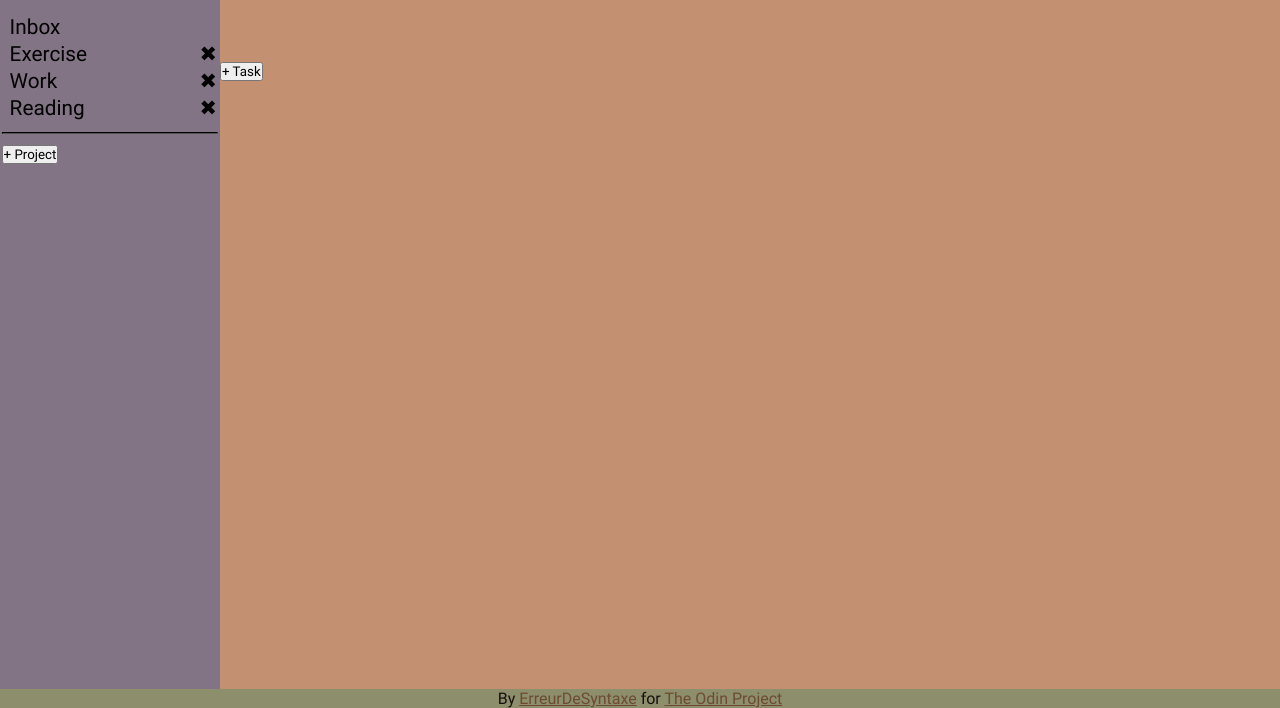
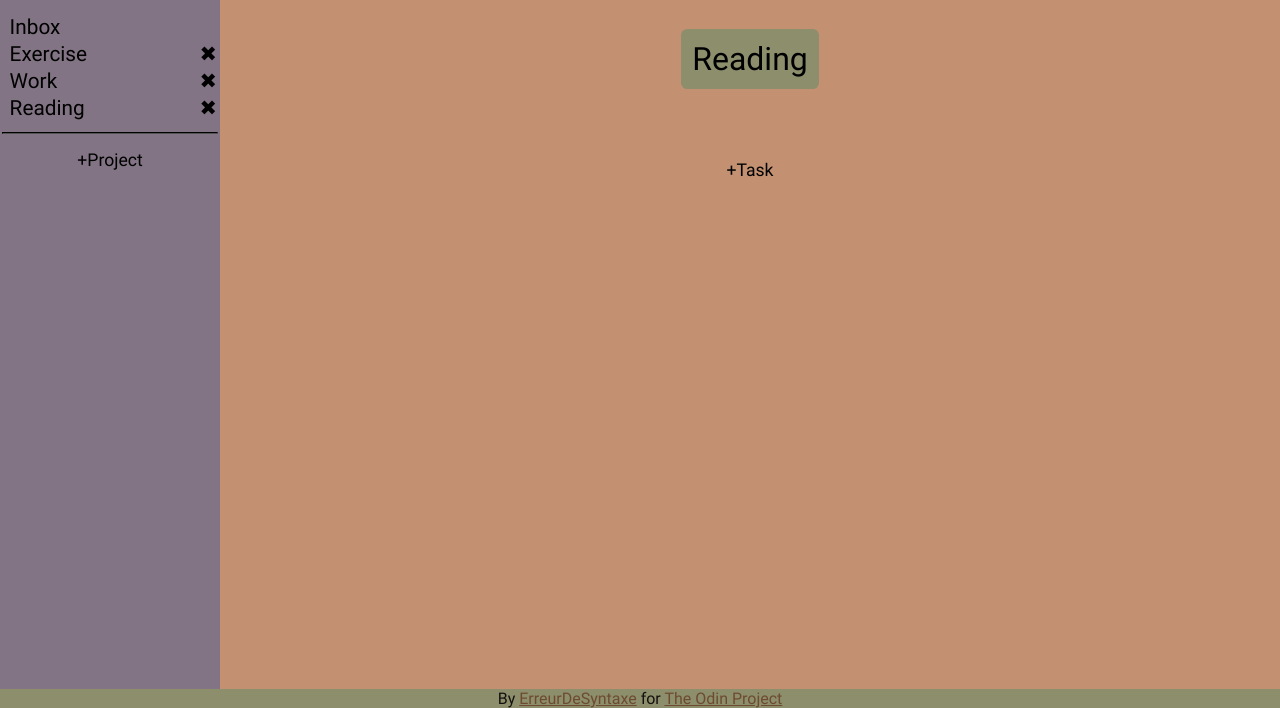
Before and after one commit to ErreurDeSyntaxe/full-stack-todo, a website built with webpack: page dist/index.html in a window 1280 px wide. Shown: the part 92-800 px from the top of the page. Built offline with nearby package versions, Linux system fonts and the light colour scheme.

Commit message:
Style and build input

```diff
--- a/src/index.js
+++ b/src/index.js
@@ -4,6 +4,7 @@ import { todoApp } from './logic';
 
 buildPage();
 const app = todoApp();
+app.newProjectInput();
 app.readLocally();
 app.addProject('Inbox');
 app.addProject('Exercise');
--- a/src/logic.js
+++ b/src/logic.js
@@ -21,14 +21,12 @@ function todoApp() {
   const addProject = (newProject) => {
     for (const project of projectList) {
       if (project.getName() === newProject) {
-        // console.log(`A project called ${newProject} already exists.`);
         return;
       }
     }
 
     projectList.push(Project(newProject));
-    displayProjects(getProjects());
-    // console.log(`New project '${newProject}' added.`);
+    displayProjects();
     // The newly created project becomes the focus
     currentProject = projectList.length - 1;
   };
@@ -41,9 +39,17 @@ function todoApp() {
     for (let i = 0; i < projectList.length; i++) {
       if (projectList[i].getName() === unwantedProject) {
         projectList.splice(i, 1);
+
+        // TODO: remove the tasks belonging to the deleted project
+        for (let j = taskList.length - 1; j >= 0; j--) {
+          if (taskList[j].getParent() === unwantedProject) {
+            taskList.splice(j, 1);
+          }
+        }
+
         // Back to Inbox project
         selectProject('Inbox');
-        displayProjects(getProjects());
+        displayProjects();
         printAll();
         return;
       }
@@ -58,10 +64,12 @@ function todoApp() {
     for (let i = 0; i < projectList.length; i++) {
       if (wanted === projectList[i].getName()) {
         currentProject = i;
-        // console.log(`Project '${wanted}' selected.`);
         displayTasks();
       }
     }
+
+    const parentProject = document.getElementById('parentProject');
+    parentProject.textContent = wanted;
   };
 
   const getProjects = () => projectList;
@@ -70,28 +78,30 @@ function todoApp() {
 
   const addTask = (newTask) => {
     // Check if task already exists
+    if (taskList.length !== 0) {
       for (const task of taskList) {
         if (
           task.getParent() === getProjects()[getCurrentProject()].getName() &&
           task.getName() === newTask
         ) {
           // Refuse to add task because it exists
-        // console.log(
-        //   `A task called ${newTask} in project ${getProjects()[
-        //     getCurrentProject()
-        //   ].getName()} already exists.`
-        // );
+          console.log(
+            `A task called '${newTask}' in project '${getProjects()[
+              getCurrentProject()
+            ].getName()}' already exists.`
+          );
           return;
+        }
       }
     }
 
     // Add task to task list
     taskList.push(Task(newTask, getProjects()[getCurrentProject()].getName()));
-    // console.log(
-    //   `New task '${newTask}' in project '${getProjects()[
-    //     getCurrentProject()
-    //   ].getName()}' added.`
-    // );
+    console.log(
+      `New task '${newTask}' in project '${getProjects()[
+        getCurrentProject()
+      ].getName()}' added.`
+    );
   };
 
   const removeTask = (unwantedTask) => {
@@ -105,12 +115,12 @@ function todoApp() {
         taskList[i].getParent() === getProjects()[getCurrentProject()].getName()
       ) {
         taskList.splice(i, 1);
+        displayTasks();
+        printAll();
         return;
       }
     }
   };
-
-  const getTasks = () => taskList;
 
   const storeLocally = () => {
     // Store the projects
@@ -126,29 +136,27 @@ function todoApp() {
       const fullName = `${parentName}#$%${taskName}`;
       return fullName;
     });
+
     localStorage.setItem('localTasks', JSON.stringify(taskNames));
   };
 
   const readLocally = () => {
     // Retrieve the projects from storage
     const localProjects = JSON.parse(localStorage.getItem('localProjects'));
-    // console.log(localProjects);
 
-    // There's nothing in storage. Abort.
-    if (!localProjects) return;
-
+    // If there's something in storage
+    if (localProjects) {
       localProjects.forEach((project) => {
         // Add each name found in storage as a project
         addProject(project);
       });
+    }
 
     // Retrieve the tasks from storage
     const localTasks = JSON.parse(localStorage.getItem('localTasks'));
-    // console.log(localTasks);
 
-    // There's nothing in storage. Abort.
-    if (!localTasks) return;
-
+    // If there's something in storage
+    if (localTasks) {
       localTasks.forEach((item) => {
         const projectTask = item.split('#$%');
         // Select the project first
@@ -156,9 +164,10 @@ function todoApp() {
         // Then add the task to the project
         addTask(projectTask[1]);
       });
+    }
   };
 
-  const displayTasks = (taskArray) => {
+  const displayTasks = () => {
     // TODO: display tasks from the current project only
     const tasksDiv = document.getElementById('tasks');
     const currentProjectName = projectList[getCurrentProject()].getName();
@@ -187,6 +196,10 @@ function todoApp() {
         taskDateInput.valueAsDate = task.getDate();
         taskDeleteBtn.textContent = '✖';
 
+        taskDeleteBtn.addEventListener('click', () => {
+          removeTask(task.getName());
+        });
+
         taskCheck.appendChild(taskCheckInput);
         taskDate.appendChild(taskDateInput);
         taskDelete.appendChild(taskDeleteBtn);
@@ -200,7 +213,7 @@ function todoApp() {
     }
   };
 
-  const displayProjects = (projectArray) => {
+  const displayProjects = () => {
     const projectsDiv = document.getElementById('projects');
 
     // Remove all projects from the sidebar, re-add them later
@@ -209,7 +222,7 @@ function todoApp() {
     }
 
     // FIXME: This can't be the best way to accomplish the goal
-    projectArray.forEach((element) => {
+    projectList.forEach((element) => {
       const project = document.createElement('div');
       const selectMe = document.createElement('button');
       const deleteMe = document.createElement('button');
@@ -239,6 +252,46 @@ function todoApp() {
     projectsDiv.appendChild(line);
   };
 
+  const newProjectInput = () => {
+    // The input and buttons and everything should be built in page.js
+    // Here, all I should do i activate the buttons and make the divs
+    // either hidden or visible, then process the input. Tomorrow!
+    const newProjectDiv = document.getElementById('addProjectBtnContainer');
+    const hiddenDiv = document.createElement('div');
+    const inputDiv = document.createElement('div');
+    const inputText = document.createElement('input');
+    const btnDiv = document.createElement('div');
+    const confirmBtn = document.createElement('button');
+    const cancelBtn = document.createElement('button');
+
+    hiddenDiv.setAttribute('hidden', true);
+
+    inputText.setAttribute('type', 'text');
+    inputText.setAttribute('placeholder', 'Project Name');
+    inputText.classList.add('textInput');
+
+    confirmBtn.textContent = 'Confirm';
+    confirmBtn.addEventListener('click', () => {
+      console.log('Do something more than console.log');
+      addProject(inputText.value);
+      inputText.value = '';
+    });
+
+    cancelBtn.textContent = 'Cancel';
+    cancelBtn.addEventListener('click', () => {
+      console.log('Do something more than console.log');
+      inputText.value = '';
+    });
+
+    btnDiv.appendChild(confirmBtn);
+    btnDiv.appendChild(cancelBtn);
+    inputDiv.appendChild(inputText);
+    inputDiv.appendChild(btnDiv);
+    hiddenDiv.appendChild(inputDiv);
+    hiddenDiv.appendChild(btnDiv);
+    newProjectDiv.appendChild(hiddenDiv);
+  };
+
   return {
     printAll,
     addProject,
@@ -250,6 +303,7 @@ function todoApp() {
     removeTask,
     storeLocally,
     readLocally,
+    newProjectInput,
   };
 }
 
--- a/src/page.js
+++ b/src/page.js
@@ -32,7 +32,11 @@ function buildSidebar() {
   sidebar.setAttribute('id', 'sidebar');
   projects.setAttribute('id', 'projects');
 
-  addProjectBtn.textContent = '+ Project';
+  addProject.setAttribute('id', 'addProjectBtnContainer');
+
+  addProjectBtn.textContent = '+Project';
+  addProjectBtn.setAttribute('id', 'addProjectBtn');
+  addProjectBtn.classList.add('adderBtn');
   addProject.addEventListener('click', () =>
     console.log('I need to be built! (probably in another module)')
   );
@@ -48,19 +52,26 @@ function buildSidebar() {
 function buildTaskContainer() {
   const main = document.querySelector('main');
   const container = document.createElement('div');
+  const parentProject = document.createElement('div');
   const tasks = document.createElement('div');
   const addTask = document.createElement('div');
   const addTaskBtn = document.createElement('button');
 
+  parentProject.setAttribute('id', 'parentProject');
   container.setAttribute('id', 'container');
   tasks.setAttribute('id', 'tasks');
 
-  addTaskBtn.textContent = '+ Task';
+  addTask.setAttribute('id', 'addTaskBtnContainer');
+
+  addTaskBtn.textContent = '+Task';
+  addTaskBtn.setAttribute('id', 'addTaskBtn');
+  addTaskBtn.classList.add('adderBtn');
   addTaskBtn.addEventListener('click', () => {
     console.log('I need to be built! (probably in another module)');
   });
 
   addTask.appendChild(addTaskBtn);
+  container.appendChild(parentProject);
   container.appendChild(tasks);
   container.appendChild(addTask);
   main.appendChild(container);
--- a/src/style.css
+++ b/src/style.css
@@ -70,9 +70,44 @@ main {
   }
 }
 
+/* ADD TASK AND ADD PROJECT BUTTONS STYLING */
+.adderBtn {
+  border: 0;
+  border-radius: 0.4rem;
+  font-size: 1.1rem;
+  background-color: transparent;
+  padding: 0.4rem;
+}
+
+#addProjectBtnContainer,
+#addTaskBtnContainer {
+  display: flex;
+  flex-direction: column;
+  justify-content: center;
+  align-items: center;
+}
+
+.adderBtn:hover {
+  background-color: black;
+  color: white;
+}
+
+/* TASK STYLING */
 #container {
   background-color: #c39172;
   flex: 7;
+}
+
+#parentProject {
+  font-size: 2rem;
+  text-align: center;
+  margin-top: 2rem;
+  margin-left: auto;
+  margin-right: auto;
+  width: fit-content;
+  padding: 0.7rem;
+  background-color: #8c8e6c;
+  border-radius: 0.4rem;
 }
 
 #tasks {
```
Also changed, not shown: dist/main.js. Lines whose indentation alone changed are shown as unchanged.
